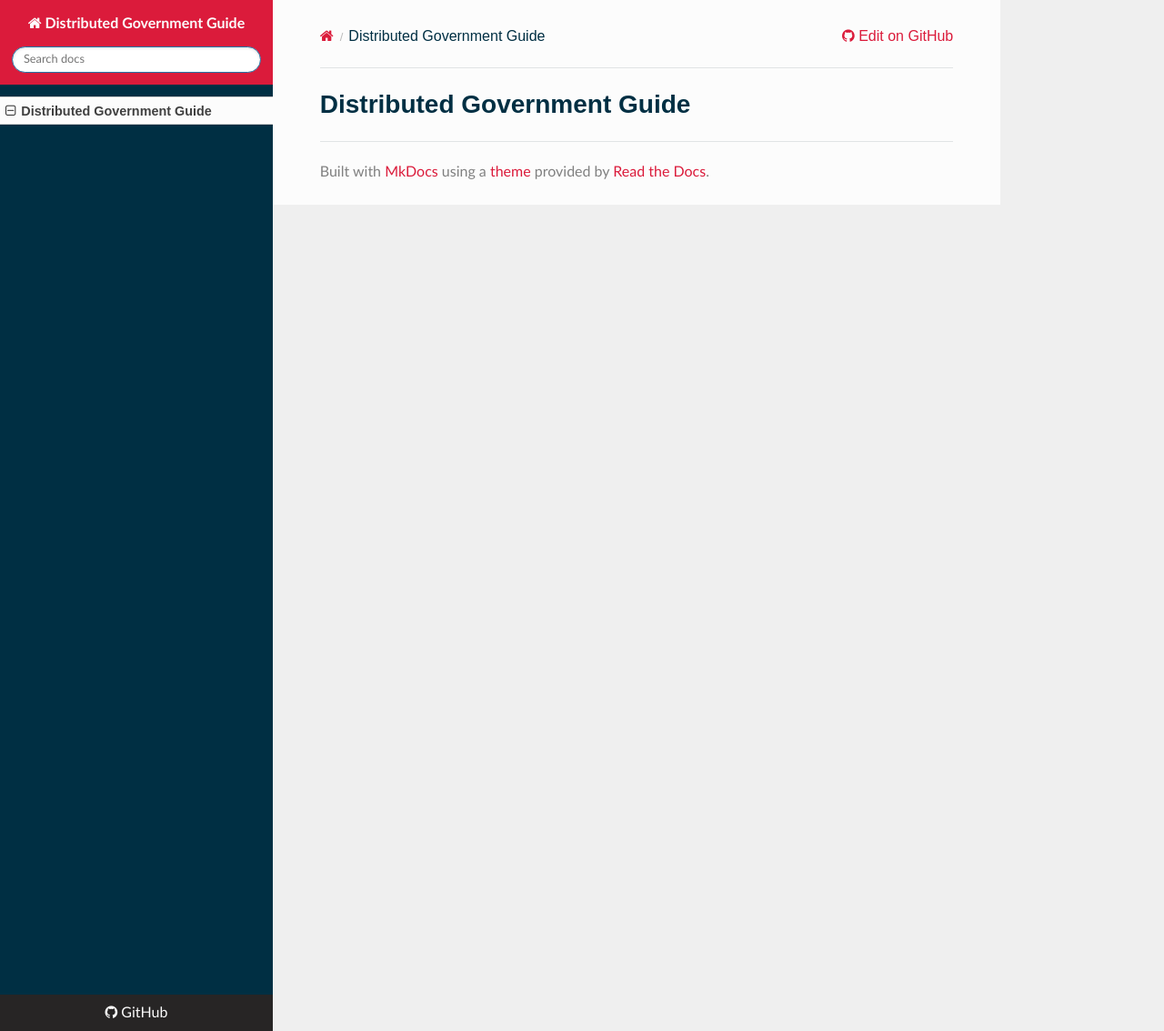
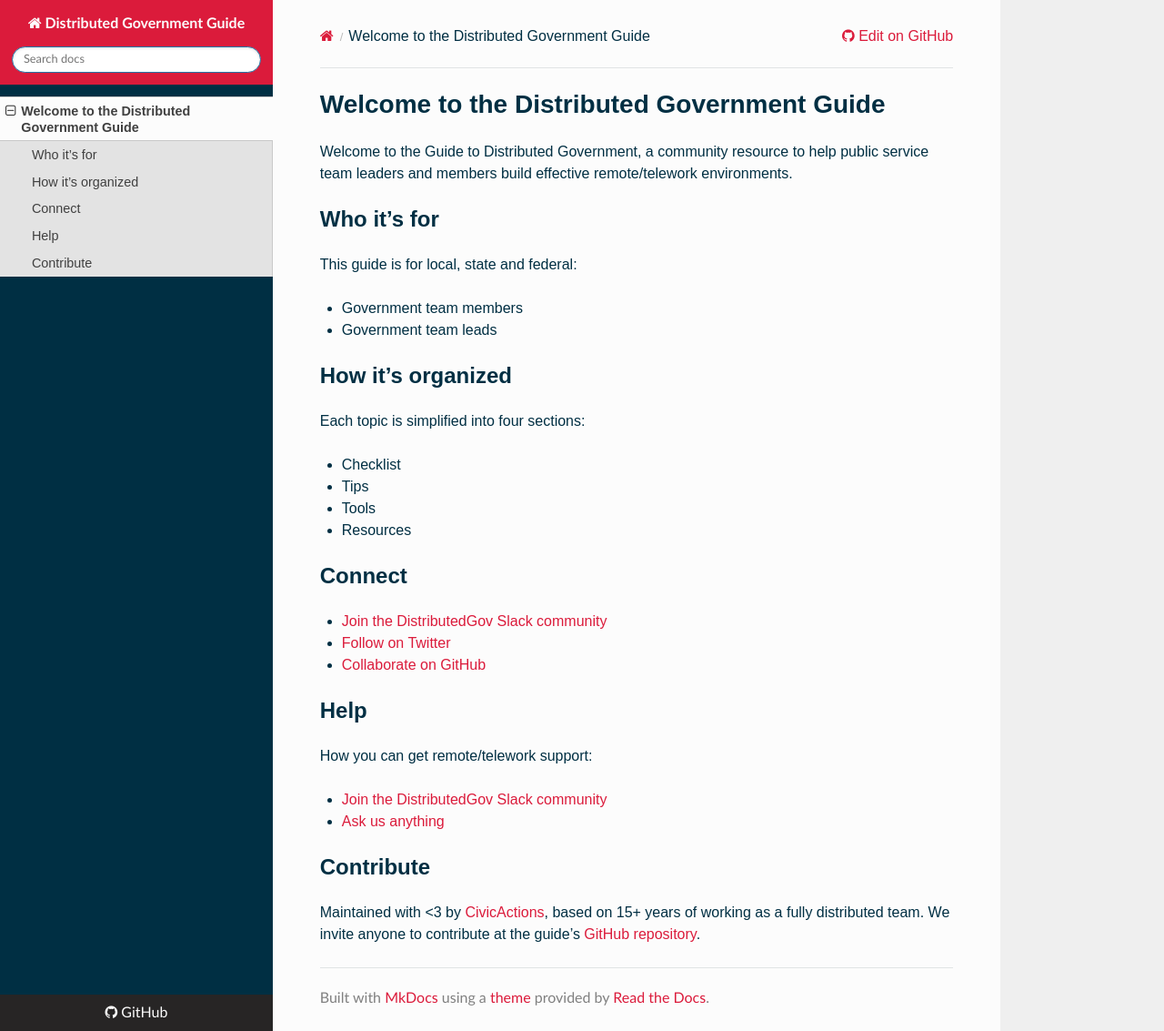
Before and after one commit to distributedgov/guide, an MkDocs documentation site: the page built from docs/README.md, in a window 1280 px wide and 1133 px high. Shown: the whole window at 91% size. Built offline with MkDocs 1.6.1, drawn with Linux system fonts in a browser that asks for light colours; nearby versions of some CDN libraries.

Commit message:
Update README.md

```diff
--- a/docs/README.md
+++ b/docs/README.md
@@ -1 +1,36 @@
-# Distributed Government Guide
+# Welcome to the Distributed Government Guide
+
+Welcome to the Guide to Distributed Government, a community resource to help public service team leaders and members build effective remote/telework environments.
+
+## Who it’s for
+
+This guide is for local, state and federal:
+
+* Government team members
+* Government team leads
+
+## How it’s organized
+
+Each topic is simplified into four sections:
+
+* Checklist
+* Tips
+* Tools
+* Resources
+
+## Connect
+
+* [Join the DistributedGov Slack community](https://distributedgov.herokuapp.com/)
+* [Follow on Twitter](https://twitter.com/distributedgov)
+* [Collaborate on GitHub](https://github.com/distributedgov)
+
+## Help
+
+How you can get remote/telework support:
+
+* [Join the DistributedGov Slack community](https://distributedgov.herokuapp.com/)
+* [Ask us anything](https://docs.google.com/forms/d/e/1FAIpQLSe3EM481zf2DGmRhXbvrFdHLtbBxYH3pCOolznIfyOMk7IDzw/viewform?usp=sf_link)
+
+## Contribute
+
+Maintained with <3 by [CivicActions](https://civicactions.com/), based on 15+ years of working as a fully distributed team. We invite anyone to contribute at the guide’s [GitHub repository](https://github.com/distributedgov/guide).
```
